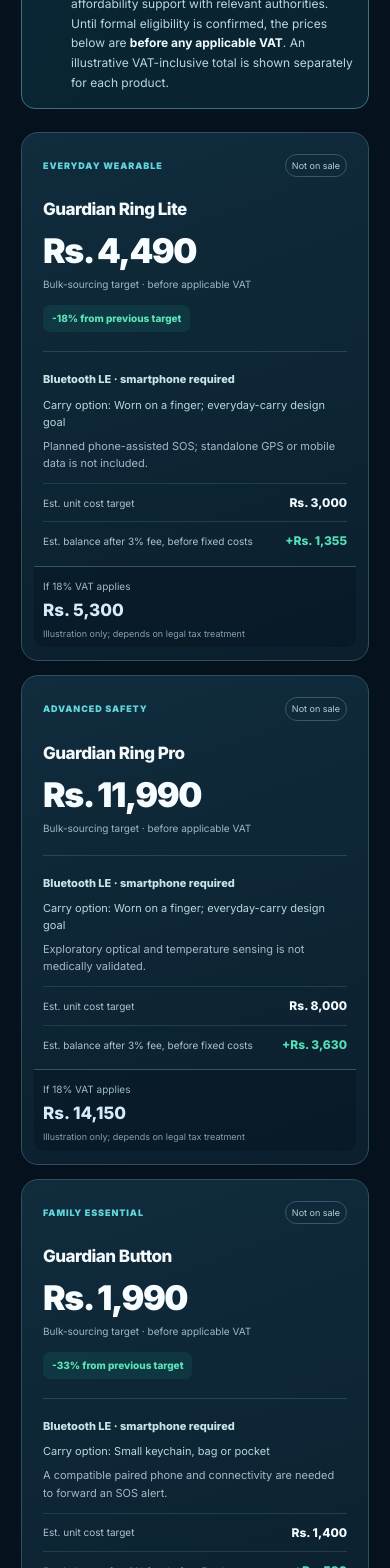
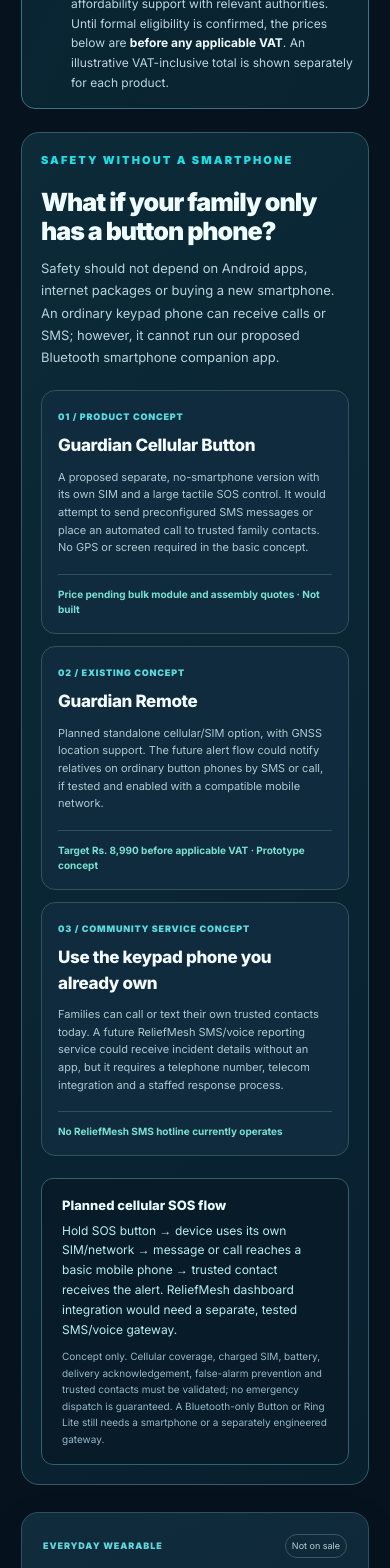
Before and after one commit to teldigi5-wq/reliefmesh, a Next.js app: page / in a window 390 px wide. Shown: the part 6400-7968 px from the top of the page. Built offline with nearby package versions, Linux system fonts and the light colour scheme.

Commit message:
Explain keypad-phone SOS access and differentiate cellular versus BLE Guardian Button

```diff
--- a/src/app/page.tsx
+++ b/src/app/page.tsx
@@ -299,6 +299,39 @@ export default function LandingPage() {
               <p>We intend to discuss tax treatment and affordability support with relevant authorities. Until formal eligibility is confirmed, the prices below are <b>before any applicable VAT</b>. An illustrative VAT-inclusive total is shown separately for each product.</p>
             </div>
           </div>
+          <section className="rm-keypad-section" aria-labelledby="rm-keypad-heading">
+            <div className="rm-keypad-intro">
+              <span className="rm-section-index">SAFETY WITHOUT A SMARTPHONE</span>
+              <h3 id="rm-keypad-heading">What if your family only has a button phone?</h3>
+              <p>Safety should not depend on Android apps, internet packages or buying a new smartphone. An ordinary keypad phone can receive calls or SMS; however, it cannot run our proposed Bluetooth smartphone companion app.</p>
+            </div>
+            <div className="rm-keypad-options">
+              <article className="rm-keypad-option">
+                <span className="rm-keypad-number">01 / PRODUCT CONCEPT</span>
+                <h4>Guardian Cellular Button</h4>
+                <p>A proposed separate, no-smartphone version with its own SIM and a large tactile SOS control. It would attempt to send preconfigured SMS messages or place an automated call to trusted family contacts. No GPS or screen required in the basic concept.</p>
+                <span className="rm-keypad-availability">Price pending bulk module and assembly quotes · Not built</span>
+              </article>
+              <article className="rm-keypad-option">
+                <span className="rm-keypad-number">02 / EXISTING CONCEPT</span>
+                <h4>Guardian Remote</h4>
+                <p>Planned standalone cellular/SIM option, with GNSS location support. The future alert flow could notify relatives on ordinary button phones by SMS or call, if tested and enabled with a compatible mobile network.</p>
+                <span className="rm-keypad-availability">Target {formatLkr(guardianPricing["guardian-remote"].targetRetailLkr)} before applicable VAT · Prototype concept</span>
+              </article>
+              <article className="rm-keypad-option">
+                <span className="rm-keypad-number">03 / COMMUNITY SERVICE CONCEPT</span>
+                <h4>Use the keypad phone you already own</h4>
+                <p>Families can call or text their own trusted contacts today. A future ReliefMesh SMS/voice reporting service could receive incident details without an app, but it requires a telephone number, telecom integration and a staffed response process.</p>
+                <span className="rm-keypad-availability">No ReliefMesh SMS hotline currently operates</span>
+              </article>
+            </div>
+            <div className="rm-keypad-flow">
+              <strong>Planned cellular SOS flow</strong>
+              <p>Hold SOS button → device uses its own SIM/network → message or call reaches a basic mobile phone → trusted contact receives the alert. ReliefMesh dashboard integration would need a separate, tested SMS/voice gateway.</p>
+              <small>Concept only. Cellular coverage, charged SIM, battery, delivery acknowledgement, false-alarm prevention and trusted contacts must be validated; no emergency dispatch is guaranteed. A Bluetooth-only Button or Ring Lite still needs a smartphone or a separately engineered gateway.</small>
+            </div>
+          </section>
+
           <div className="rm-pricing-grid">
             {products.map(product => {
               const model = guardianPricing[product.slug];
@@ -344,9 +377,9 @@ export default function LandingPage() {
             <div className="rm-family-plan-icon"><Users size={23} aria-hidden="true" /></div>
             <div>
               <span className="rm-section-index">FAMILY ACCESS / PROPOSED SUPPORT PROGRAMME</span>
-              <h3>Make the phone-free Remote accessible to households with limited income.</h3>
+              <h3>Help families with button phones access a standalone cellular SOS device.</h3>
               <p>Our proposal is a <strong>{formatLkr(guardianPricing["guardian-remote"].communitySupportGoalLkr ?? 0)}</strong> household contribution towards a Remote, with <strong>{formatLkr(proposedSupportGap(guardianPricing["guardian-remote"]))}</strong> covered by a government, NGO or CSR partner. This is a <strong>funding goal, not an approved subsidy or a selling price</strong>. The Remote still needs a mobile SIM/data plan, and the total cost and VAT treatment must be validated.</p>
-              <p>The Button can be simpler and cheaper, but <b>it cannot send independent alerts without a paired phone or a separately developed and tested gateway</b>. Households without a suitable smartphone would need the standalone Remote or another supported network solution.</p>
+              <p><b>The Rs. 1,990 Bluetooth Button is not directly compatible with a basic keypad phone.</b> A separate Cellular Button with its own SIM is a proposed low-cost alternative; its design and price are not confirmed. The proposed Remote can operate without a smartphone, and a future SMS/voice service could notify relatives who only have button phones. The service has not been implemented.</p>
             </div>
           </div>
           <div className="rm-bulk-strategy" aria-label="How ReliefMesh aims to lower device costs">
@@ -387,6 +420,9 @@ export default function LandingPage() {
                   <tr><th scope="row">SOS connection</th>
                     {products.map(p => <td key={p.slug}>{guardianPricing[p.slug].connection}</td>)}
                   </tr>
+                  <tr><th scope="row">Only a basic keypad phone at home?</th>
+                    {products.map(p => <td key={p.slug}>{guardianPricing[p.slug].keypadPhoneHousehold}</td>)}
+                  </tr>
                   <tr><th scope="row">Requires smartphone</th>
                     {products.map(p => <td key={p.slug}>{guardianPricing[p.slug].phoneRequired ? "Yes — paired phone" : "No — planned LTE"}</td>)}
                   </tr>
@@ -402,7 +438,7 @@ export default function LandingPage() {
                 </tbody>
               </table>
             </div>
-            <p className="rm-comparison-disclaimer">A person normally chooses one suitable device, not a full bundle. A smartphone-connected Button or ring cannot protect someone outside its paired phone range. The Remote is a phone-independent concept, but portability, battery life, network coverage and certification must be validated. Neither a subsidised price nor emergency dispatch integration is currently available.</p>
+            <p className="rm-comparison-disclaimer">A basic phone cannot pair directly with the Bluetooth-only Button or ring companion app. Relatives with keypad phones could receive a future Cellular Button/Remote SMS or voice alert, subject to carrier compatibility and implementation. A person normally chooses one suitable device, not a full bundle. A smartphone-connected Button or ring cannot protect someone outside its paired phone range. The Remote is a phone-independent concept, but portability, battery life, network coverage and certification must be validated. Neither a subsidised price nor emergency dispatch integration is currently available.</p>
           </div>
           <div className="rm-pricing-disclosure">
             <div>
--- a/src/app/reliefmesh-landing.css
+++ b/src/app/reliefmesh-landing.css
@@ -359,3 +359,22 @@ html:has(.rm-site){scroll-behavior:smooth}
 .rm-family-access-plan p strong{color:#f4ffff;font-weight:820}
 .rm-family-access-plan p b{color:#dff3f5}
 @media(max-width:600px){.rm-family-access-plan{flex-direction:column;padding:20px}.rm-family-plan-icon{width:42px;height:42px}}
+
+
+/* Smartphone-free family outreach: clearly separate concepts from available products. */
+.rm-keypad-section{margin:2px 0 27px;border:1px solid #315e6a;border-radius:18px;padding:25px;background:linear-gradient(135deg,#0c2a38,#081f2e)}
+.rm-keypad-intro{max-width:760px}
+.rm-keypad-intro h3{font-size:clamp(23px,2.9vw,36px);font-weight:820;letter-spacing:-.04em;line-height:1.14;margin:9px 0 12px;color:#f0feff}
+.rm-keypad-intro p{font-size:13px;line-height:1.7;color:#bad1dd}
+.rm-keypad-options{display:grid;grid-template-columns:repeat(3,minmax(0,1fr));gap:12px;margin:22px 0}
+.rm-keypad-option{padding:19px 16px 16px;border:1px solid #325262;background:#102b3d;border-radius:14px;display:flex;flex-direction:column}
+.rm-keypad-number{font-size:9px;font-weight:820;color:#59dce0;letter-spacing:.09em}
+.rm-keypad-option h4{color:#f3fbfc;font-weight:790;letter-spacing:-.02em;font-size:17px;margin:10px 0}
+.rm-keypad-option p{font-size:11px;line-height:1.6;color:#afc8d4;flex:1}
+.rm-keypad-availability{font-size:10px;line-height:1.5;color:#78dfd5;font-weight:700;margin-top:17px;border-top:1px solid #2c5260;padding-top:12px}
+.rm-keypad-flow{padding:17px 20px;border-radius:12px;background:#071b28;border:1px solid #33606b}
+.rm-keypad-flow strong{display:block;font-size:13px;color:#e9fdfc;font-weight:760;margin-bottom:5px}
+.rm-keypad-flow p{font-size:12px;line-height:1.65;color:#b4eff0}
+.rm-keypad-flow small{display:block;font-size:10px;line-height:1.65;color:#96b8c6;margin-top:9px}
+@media(max-width:950px){.rm-keypad-options{grid-template-columns:1fr 1fr}}
+@media(max-width:600px){.rm-keypad-section{padding:19px}.rm-keypad-options{grid-template-columns:1fr}.rm-keypad-intro h3{font-size:25px}}
--- a/src/lib/guardian-pricing.ts
+++ b/src/lib/guardian-pricing.ts
@@ -34,6 +34,8 @@ export type GuardianPrice = {
   location: string;
   wellness: string;
   phoneRequired: boolean;
+  /** Describe support for a family that has only a keypad/feature phone, not an Android app. */
+  keypadPhoneHousehold: string;
   networkCosts: string;
   portability: string;
   communitySupportGoalLkr?: number;
@@ -58,6 +60,7 @@ export const guardianPricing: Record<GuardianDeviceKey, GuardianPrice> = {
     location: "Paired phone's location",
     wellness: "None",
     phoneRequired: true,
+    keypadPhoneHousehold: "Not directly compatible. The SOS sender must have a paired smartphone.",
     networkCosts: "Phone data",
     portability: "Small keychain, bag or pocket",
   },
@@ -78,6 +81,7 @@ export const guardianPricing: Record<GuardianDeviceKey, GuardianPrice> = {
     location: "Paired phone's location",
     wellness: "None",
     phoneRequired: true,
+    keypadPhoneHousehold: "Not directly compatible. The ring's SOS depends on a paired smartphone.",
     networkCosts: "Phone data",
     portability: "Worn on a finger; everyday-carry design goal",
   },
@@ -98,6 +102,7 @@ export const guardianPricing: Record<GuardianDeviceKey, GuardianPrice> = {
     location: "Paired phone's location",
     wellness: "Experimental PPG / temperature",
     phoneRequired: true,
+    keypadPhoneHousehold: "Not directly compatible. The ring's SOS depends on a paired smartphone.",
     networkCosts: "Phone data",
     portability: "Worn on a finger; everyday-carry design goal",
   },
@@ -118,6 +123,7 @@ export const guardianPricing: Record<GuardianDeviceKey, GuardianPrice> = {
     location: "Integrated GNSS (planned)",
     wellness: "None",
     phoneRequired: false,
+    keypadPhoneHousehold: "Planned SMS or voice alert to family keypad phones using the device's own SIM. Not implemented or certified.",
     networkCosts: "Separate SIM / data plan",
     portability: "Clip, lanyard or bag attachment design goal (dimensions untested)",
     communitySupportGoalLkr: 3990,
```
Also changed, not shown: 2 other files (tests, documents, lock files or other folders).
